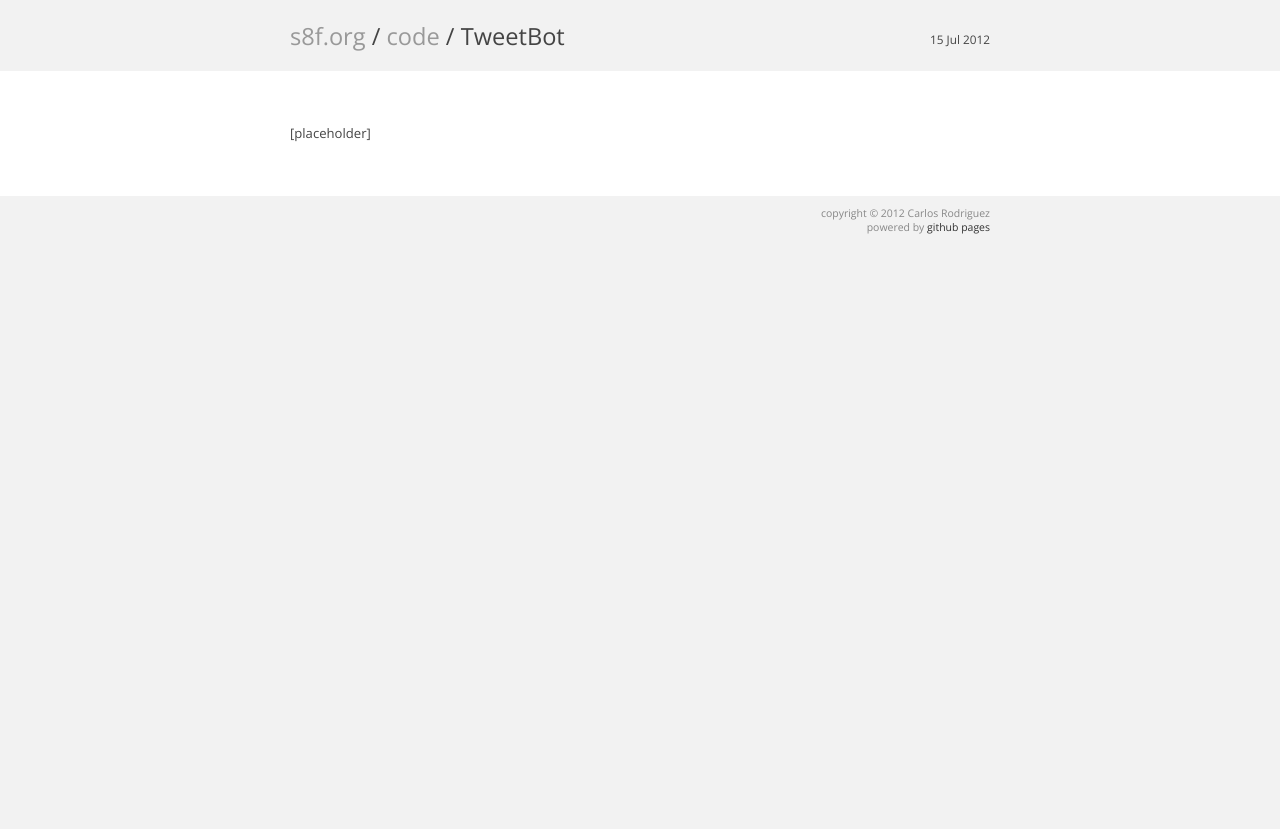
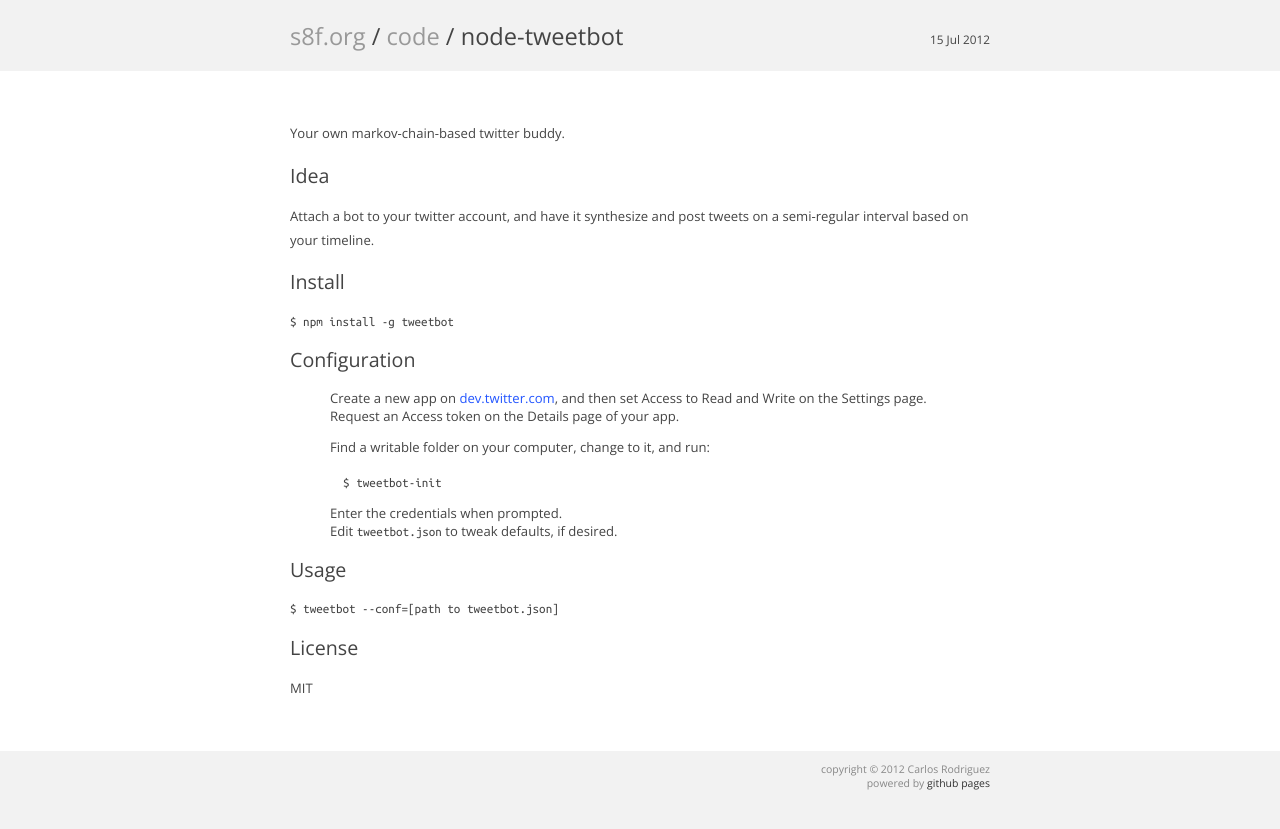
Before and after one commit to carlos8f/s8f.org, a Jekyll site: the page built from _posts/2012-07-15-tweetbot.markdown, in a window 1280 px wide. Shown: the top 829 px of the page. Built offline with Jekyll 4.4.1, drawn with Linux system fonts in a browser that asks for light colours.

Commit message:
Add content for node-tweetbot post

````diff
--- a/_posts/2012-07-15-tweetbot.markdown
+++ b/_posts/2012-07-15-tweetbot.markdown
@@ -1,7 +1,46 @@
 ---
-title: TweetBot
+title: node-tweetbot
 layout: post
 category: code
 ---
 
-[placeholder]
+Your own markov-chain-based twitter buddy.
+
+Idea
+====
+
+Attach a bot to your twitter account, and have it synthesize and post tweets on
+a semi-regular interval based on your timeline.
+
+Install
+=======
+
+```
+$ npm install -g tweetbot
+```
+
+Configuration
+=============
+
+- Create a new app on [dev.twitter.com](https://dev.twitter.com/apps/new), and
+  then set **Access** to **Read and Write** on the **Settings** page.
+- Request an **Access token** on the **Details** page of your app.
+- Find a writable folder on your computer, change to it, and run:
+
+    ```
+    $ tweetbot-init
+    ```
+- Enter the credentials when prompted.
+- Edit `tweetbot.json` to tweak defaults, if desired.
+
+Usage
+=====
+
+```
+$ tweetbot --conf=[path to tweetbot.json]
+```
+
+License
+=======
+
+MIT
````
